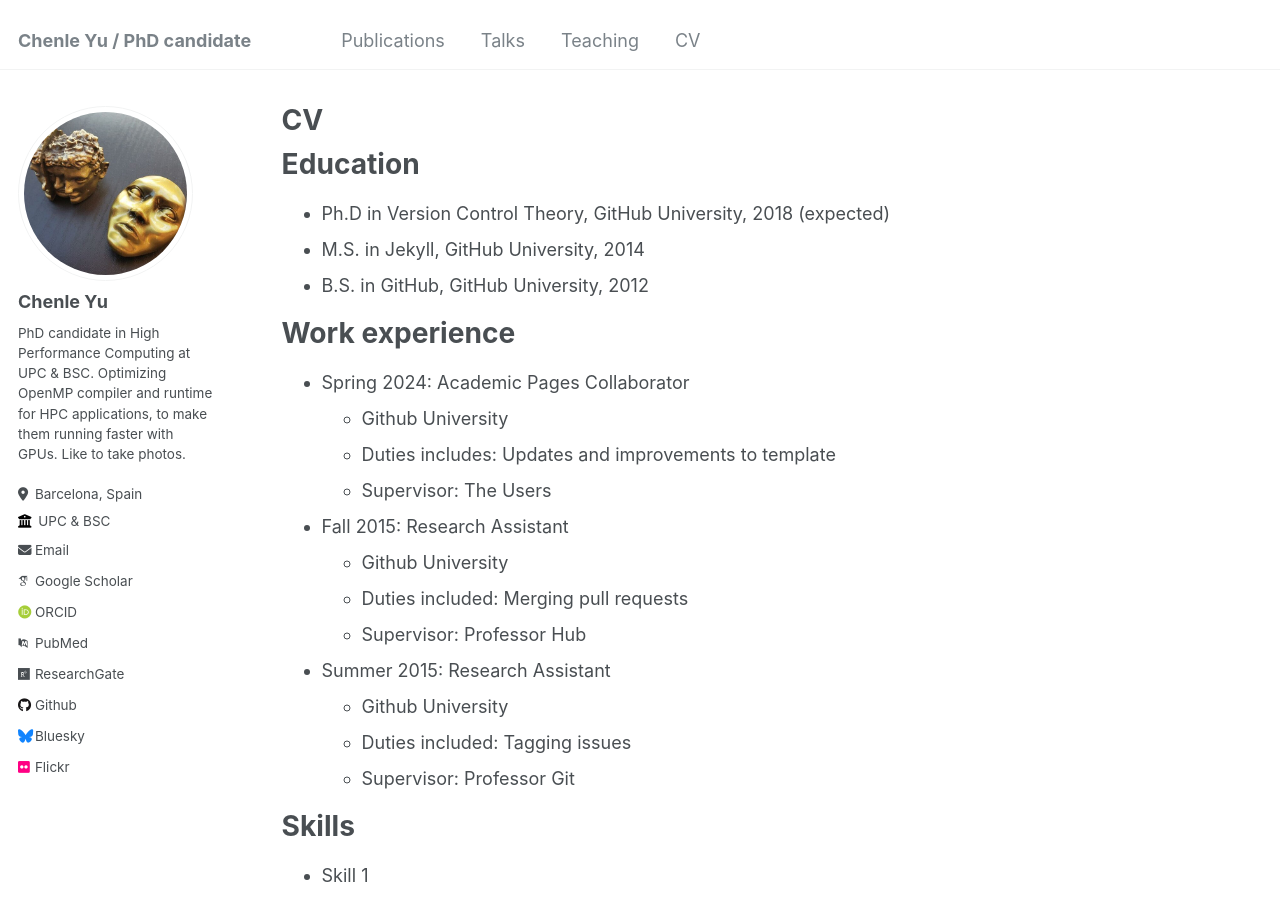
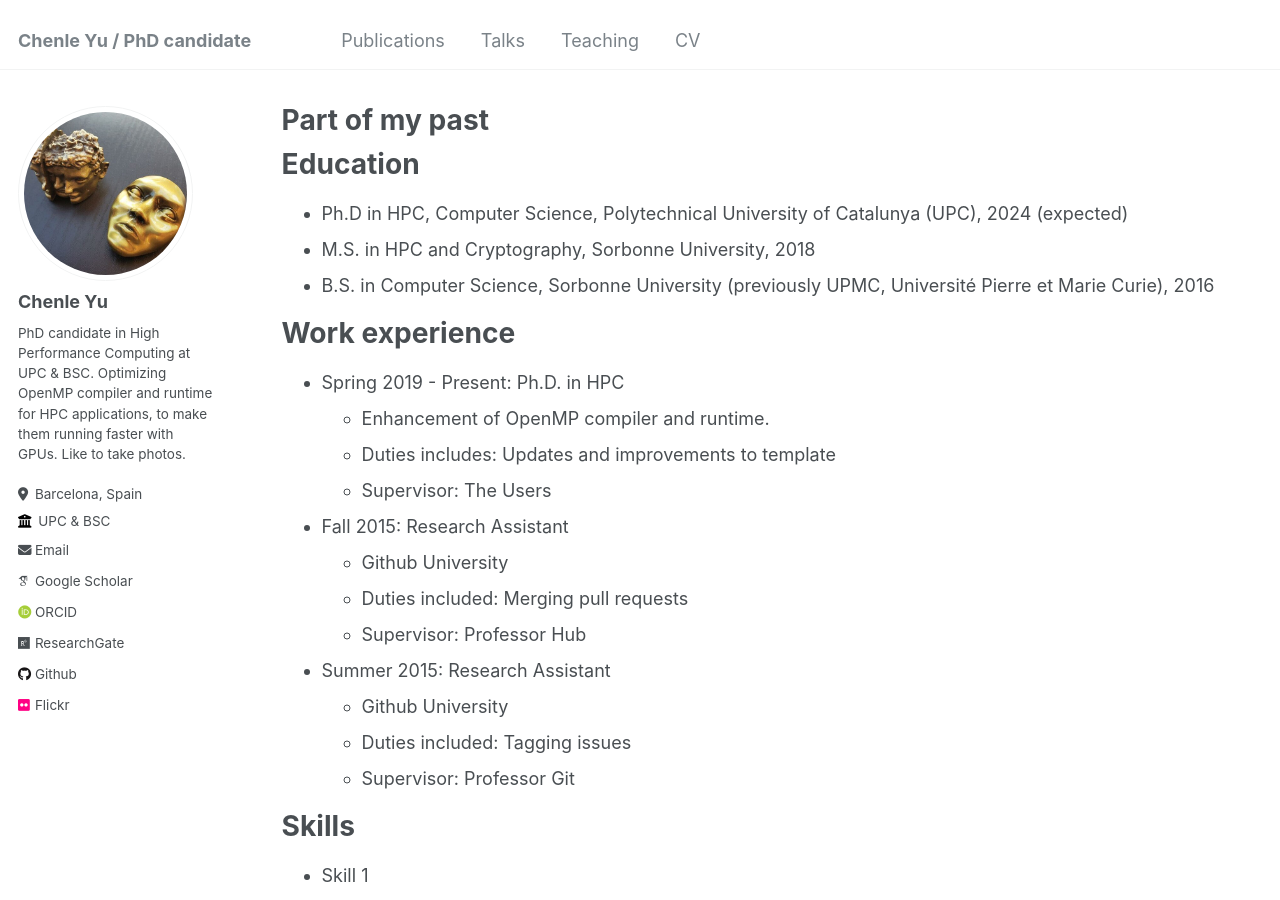
Before and after one commit to yuchenle/yuchenle.github.io, a Jekyll site: the page built from _pages/cv.md, in a window 1280 px wide and 900 px high. Built offline with Jekyll 4.4.1, drawn with Linux system fonts in a browser that asks for light colours; some web fonts are replaced.

```diff
--- a/_config.yml
+++ b/_config.yml
@@ -36,7 +36,7 @@ author:
   impactstory      : # URL
   orcid            : "https://orcid.org/0000-0002-1802-8680"
   semantic         : # URL
-  pubmed           : "https://www.ncbi.nlm.nih.gov/pubmed/?term=john+snow"
+  pubmed           : #"https://www.ncbi.nlm.nih.gov/pubmed/?term=john+snow"
   researchgate     : "https://www.researchgate.net/profile/Chenle-Yu"
 
   # Repositories and software development
@@ -48,9 +48,9 @@ author:
   stackoverflow    : # User number or user number and name (i.e., use "1" or "1/jeff-atwood")
 
   # Social media
-  bluesky          : "bsky.app" # Replace this with you Bluesky username
+  bluesky          : #"bsky.app" # Replace this with you Bluesky username
   facebook         : # Username
-  flickr           : "chnl yu"
+  flickr           : "196161186@N02"
   foursquare       : # Username
   goodreads        : # Username
   google_plus      : # Username
--- a/_pages/cv.md
+++ b/_pages/cv.md
@@ -1,6 +1,6 @@
 ---
 layout: archive
-title: "CV"
+title: "Part of my past"
 permalink: /cv/
 author_profile: true
 redirect_from:
@@ -11,14 +11,14 @@ redirect_from:
 
 Education
 ======
-* Ph.D in Version Control Theory, GitHub University, 2018 (expected)
-* M.S. in Jekyll, GitHub University, 2014
-* B.S. in GitHub, GitHub University, 2012
+* Ph.D in HPC, Computer Science, Polytechnical University of Catalunya (UPC), 2024 (expected)
+* M.S. in HPC and Cryptography, Sorbonne University, 2018
+* B.S. in Computer Science, Sorbonne University (previously UPMC, Université Pierre et Marie Curie), 2016
 
 Work experience
 ======
-* Spring 2024: Academic Pages Collaborator
-  * Github University
+* Spring 2019 - Present: Ph.D. in HPC
+  * Enhancement of OpenMP compiler and runtime.
   * Duties includes: Updates and improvements to template
   * Supervisor: The Users
 
```
Also changed, not shown: _pages/about.md (+1 -1 lines).
